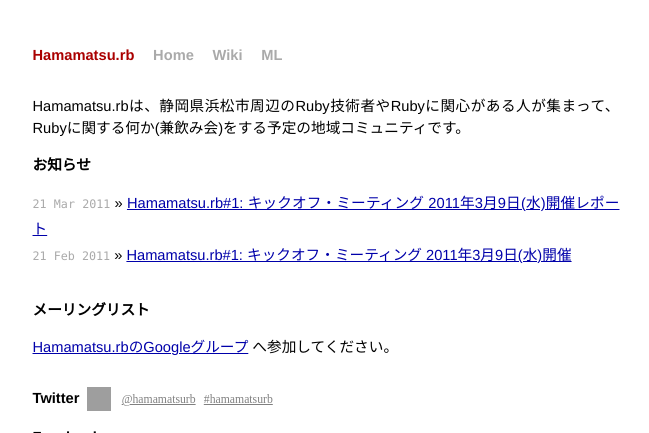
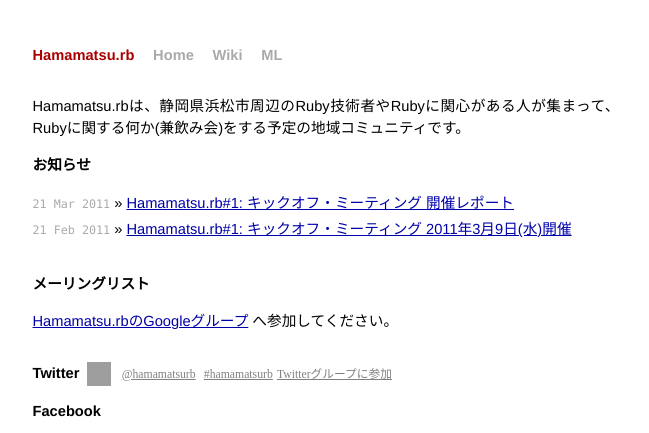
Before and after one commit to hamamatsu-rb/hamamatsu-rb.github.com, a Jekyll site: the page built from index.md, in a window 1280 px wide, cut to the strip 0-433 px from the top of the page. Shown: the whole strip, without its empty margins (314-963 px from the left). Built offline with Jekyll 4.4.1, drawn with Linux system fonts in a browser that asks for light colours; nearby versions of some CDN libraries; Markdown is read by kramdown in place of the engine named in the settings; grey boxes are pictures that could not be loaded.

Commit message:
Twitterボット経由でメンバー登録するリンクをトップページに追加しました。

```diff
--- a/_posts/2011-03-21-hamamatsurb1report.md
+++ b/_posts/2011-03-21-hamamatsurb1report.md
@@ -1,6 +1,6 @@
 ---
 layout: post
-title: "Hamamatsu.rb#1: キックオフ・ミーティング 2011年3月9日(水)開催レポート"
+title: "Hamamatsu.rb#1: キックオフ・ミーティング 開催レポート"
 ---
 
 # イベント概要
--- a/index.md
+++ b/index.md
@@ -21,6 +21,7 @@ Twitter
 <a href="http://twitter.com/#!/hamamatsurb"><img src="http://a2.twimg.com/sticky/default_profile_images/default_profile_5_normal.png" width="24" height="24" style="vertical-align: middle; margin: 0 3px"></a>&nbsp;
 <a href="http://twitter.com/#!/hamamatsurb" style="font: 0.8em normal; color: gray">@hamamatsurb</a>&nbsp;
 <a href="http://twitter.com/#!/search/%23hamamatsurb" style="font: 0.8em normal; color: gray">#hamamatsurb</a>
+<a href="http://twitter.com/?status=@hamamatsurb%20subscribe" style="font: 0.8em normal; color: gray">Twitterグループに参加</a>
 </h1>
 <div id="members"></div>
 
```
